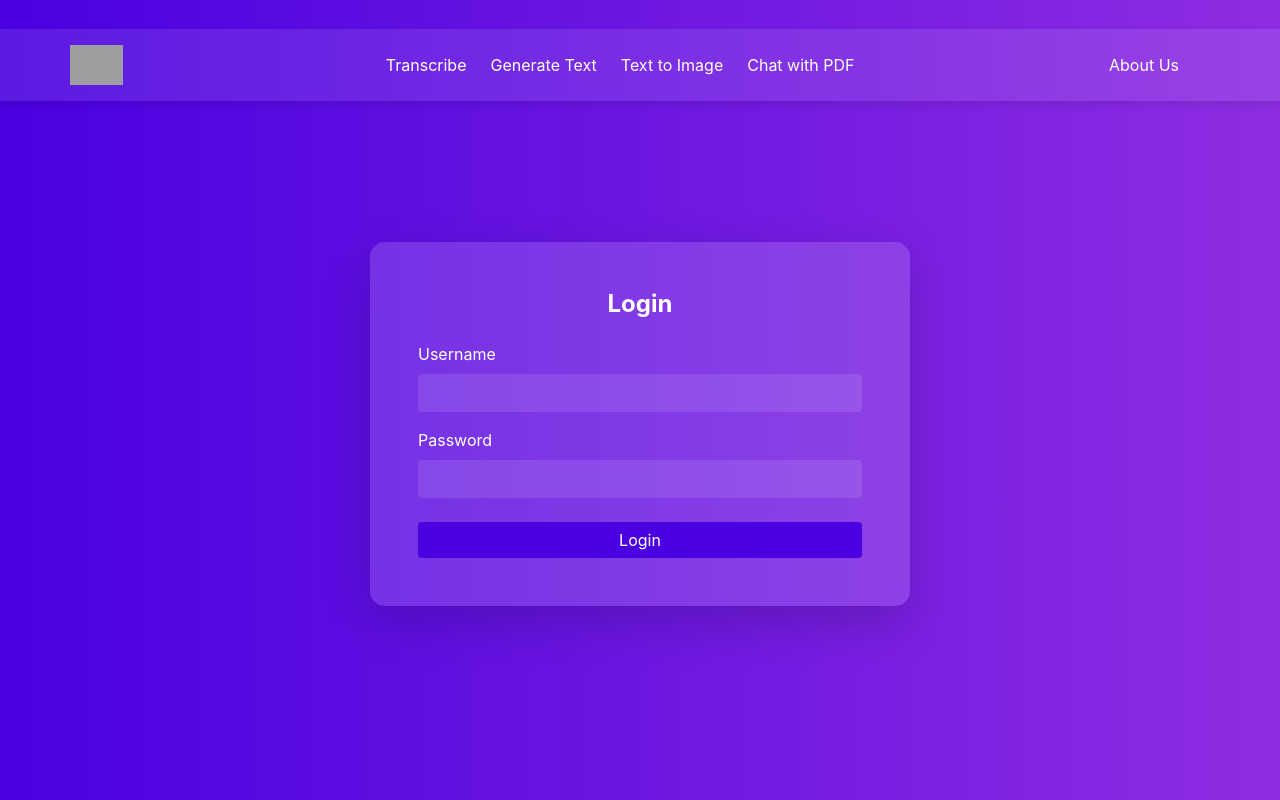
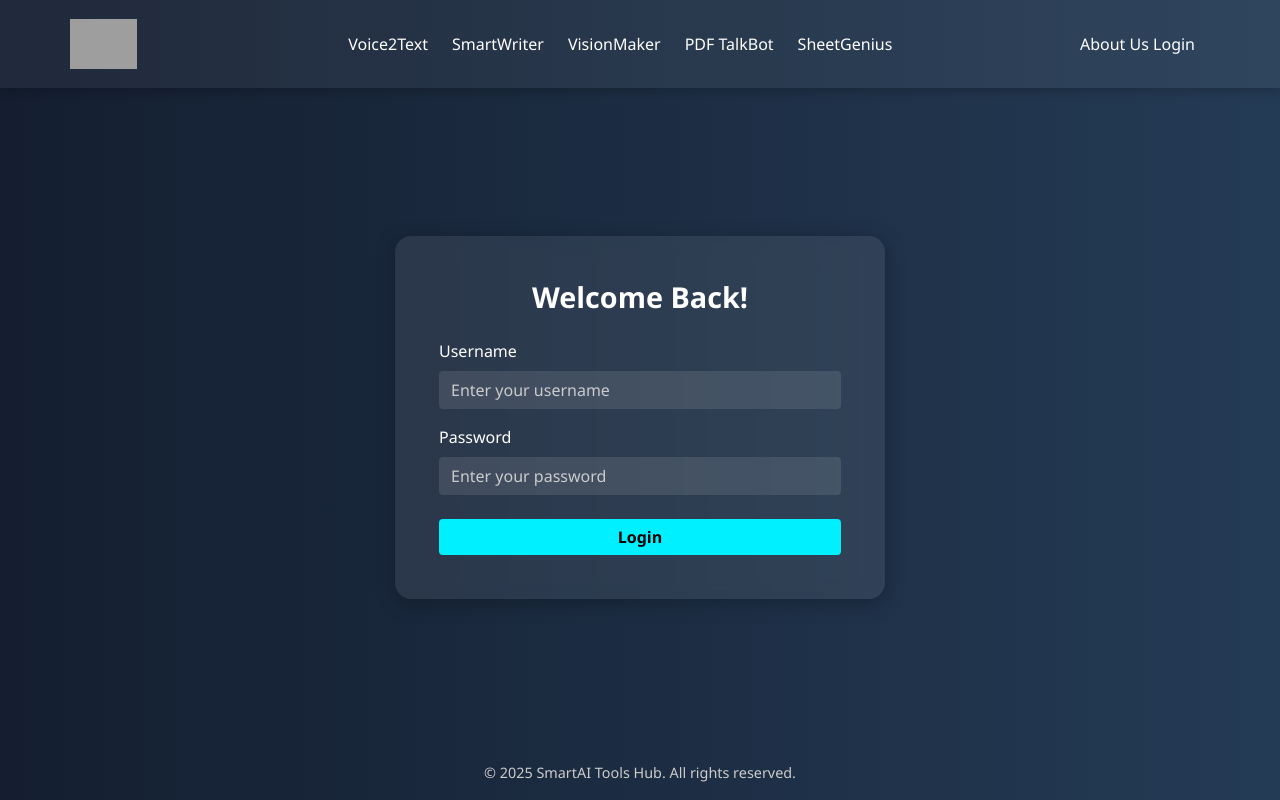
Before and after one commit to devissvtr/bot-multiservices, a Flask app: page /login in a window 1280 px wide. Run offline with Flask 3, Linux system fonts and the light colour scheme; some libraries are stand-ins or nearby versions; grey boxes are pictures that could not be loaded.

Commit message:
Second  commit

```diff
--- a/app.py
+++ b/app.py
@@ -1,34 +1,71 @@
-from flask import Flask, render_template
+from flask import Flask, render_template, request, redirect, url_for, session
 
 app = Flask(__name__)
+app.secret_key = 'supersecretkey'  # penting untuk session agar login bisa tersimpan
 
+
+# LOGIN ROUTE (GET & POST)
+@app.route('/login', methods=['GET', 'POST'])
+def login():
+    if request.method == 'POST':
+        username = request.form['username']
+        password = request.form['password']
+
+        if username == 'admin' and password == '123':
+            session['username'] = username
+            return redirect(url_for('dashboard'))
+        else:
+            return "Login gagal, coba lagi."
+
+    return render_template('login.html')
+
+# LOGOUT
+@app.route('/logout')
+def logout():
+    session.pop('username', None)
+    return redirect(url_for('login'))
+
+
+# ==========================
+# DASHBOARD / HOME
+# ==========================
 @app.route('/')
-def index():
-    return render_template('dashboard.html')
+def dashboard():
+    if 'username' in session:
+        return render_template('dashboard.html', username=session['username'])
+    else:
+        return redirect(url_for('login'))
 
-@app.route('/transcribe')
-def transcribe():
-    return render_template('services/transcribe.html')
 
-@app.route('/chat-with-pdf')
-def chat_with_pdf():
-    return render_template('services/chat-with-pdf.html')
+# OTHER ROUTES
 
-@app.route('/generate-text')
-def generate_text():
-    return render_template('services/generate-text.html')
+@app.route('/voice2text')
+def voice2text():
+    return render_template('services/voice2text.html')
 
-@app.route('/text-to-image')
-def text_to_image():
-    return render_template('services/text-to-image.html')
+@app.route('/smartwriter')
+def smartwriter():
+    return render_template('services/smartwriter.html')
 
-@app.route('/about-us')
+@app.route('/visionmaker')
+def visionmaker():
+    return render_template('services/visionmaker.html')
+
+@app.route('/pdf-talkbot')
+def pdf_talkbot():
+    return render_template('services/pdf-talkbot.html')
+
+@app.route('/sheetgenius')
+def sheetgenius():
+    return render_template('services/sheetgenius.html')
+
+@app.route('/aboutUs')
 def about_us():
-    return render_template('about-us.html')
+    return render_template('aboutUs.html')
 
-@app.route('/login')
-def login():
-    return render_template('login.html')
+
+
+# RUN
 
 if __name__ == '__main__':
     app.run(debug=True)
--- a/templates/login.html
+++ b/templates/login.html
@@ -1,74 +1,24 @@
 <!DOCTYPE html>
 <html lang="en">
 <head>
-    <meta charset="UTF-8">
-    <meta name="viewport" content="width=device-width, initial-scale=1.0">
-    <title>Login</title>
+  <meta charset="UTF-8" />
+  <meta name="viewport" content="width=device-width, initial-scale=1.0"/>
+  <title>SmartAI Login</title>
   <link href="https://stackpath.bootstrapcdn.com/bootstrap/4.5.2/css/bootstrap.min.css" rel="stylesheet">
-    <link rel="stylesheet" href="{{ url_for('static', filename='css/styles.css') }}">
   <style>
     body {
-            background: #8E2DE2;  /* fallback for old browsers */
-            background: -webkit-linear-gradient(to right, #4A00E0, #8E2DE2);  /* Chrome 10-25, Safari 5.1-6 */
-            background: linear-gradient(to right, #4A00E0, #8E2DE2); /* W3C, IE 10+/ Edge, Firefox 16+, Chrome 26+, Opera 12+, Safari 7+ */
-            height: 100vh;
+      background: linear-gradient(to right, #141E30, #243B55);
+      font-family: 'Segoe UI', sans-serif;
+      color: #fff;
+      min-height: 100vh;
       display: flex;
-            justify-content: center;
-            align-items: center;
-            color: #fff;
-        }
-
-        .card {
-            background-color: rgba(255, 255, 255, 0.15);
-            border: none;
-            border-radius: 15px;
-        }
-
-        .card .card-body {
-            padding: 2rem;
-        }
-
-        .card-title {
-            font-size: 1.5rem;
-            font-weight: bold;
-        }
-
-        .form-control {
-            background-color: rgba(255, 255, 255, 0.1);
-            border: none;
-            color: #fff;
-        }
-
-        .form-control:focus {
-            background-color: rgba(255, 255, 255, 0.2);
-            color: #fff;
-        }
-
-        .btn-primary {
-            background-color: #4A00E0;
-            border: none;
-        }
-
-        .btn-primary:hover {
-            background-color: #8E2DE2;
-        }
-
-        a {
-            color: #fff;
-        }
-
-        a:hover {
-            color: #ddd;
+      flex-direction: column;
     }
 
     .header {
-            background-color: rgba(255, 255, 255, 0.1);
-            box-shadow: 0 4px 8px rgba(0, 0, 0, 0.1);
-            position: fixed;
-            width: 100%;
-            padding: 1rem 2rem;
-            z-index: 1000;
-            margin-top: -670px;
+      background-color: rgba(255, 255, 255, 0.05);
+      padding: 1.2rem 2rem;
+      box-shadow: 0 4px 10px rgba(0, 0, 0, 0.2);
     }
 
     .nav {
@@ -78,7 +28,7 @@
     }
 
     .nav__logo img {
-            height: 40px;
+      height: 50px;
     }
 
     .nav__list {
@@ -92,53 +42,108 @@
       margin-left: 1.5rem;
     }
 
-        .nav__link {
+    .nav__link, .nav__login a {
       color: #fff;
       text-decoration: none;
+      font-weight: 500;
     }
 
-        .nav__login a {
-            text-decoration: none;
+    .nav__link:hover, .nav__login a:hover {
+      color: #00f0ff;
+    }
+
+    .container-login {
+      flex-grow: 1;
+      display: flex;
+      justify-content: center;
+      align-items: center;
+      padding: 2rem 1rem;
+    }
+
+    .card {
+      background-color: rgba(255, 255, 255, 0.08);
+      border: none;
+      border-radius: 1rem;
+      box-shadow: 0 4px 20px rgba(0,0,0,0.25);
       color: #fff;
-            font-size: 1rem;
-            margin-left: 1rem;
+      backdrop-filter: blur(8px);
+    }
+
+    .card-title {
+      font-size: 1.8rem;
+      font-weight: bold;
+      text-align: center;
+      margin-bottom: 1.5rem;
+    }
+
+    .form-control {
+      background-color: rgba(255, 255, 255, 0.1);
+      border: none;
+      color: #fff;
+    }
+
+    .form-control::placeholder {
+      color: #ccc;
+    }
+
+    .form-control:focus {
+      background-color: rgba(255, 255, 255, 0.15);
+      color: #fff;
+    }
+
+    .btn-primary {
+      background-color: #00f0ff;
+      color: #000;
+      font-weight: bold;
+      border: none;
+    }
+
+    .btn-primary:hover {
+      background-color: #00c6d7;
+    }
+
+    footer {
+      text-align: center;
+      padding: 1rem;
+      font-size: 0.9rem;
+      color: #ccc;
     }
   </style>
 </head>
+<body>
 
-<body>
-    <header class="header" id="header">
+  <header class="header">
     <nav class="nav container">
       <a href="/" class="nav__logo">
         <img src="https://media.istockphoto.com/id/1182950590/vector/ai-logo-letter-vector-template-design-illustration-ai-logo-letter-vector-concept-design.jpg?s=612x612&w=0&k=20&c=BQDfp9wnDYO_1PSbEUvNswCF2e3Z7TuzsBxyPgK3x1M=" alt="Logo">
       </a>
       <ul class="nav__list">
-                <li class="nav__item"><a href="/transcribe" class="nav__link">Transcribe</a></li>
-                <li class="nav__item"><a href="/generate-text" class="nav__link">Generate Text</a></li>
-                <li class="nav__item"><a href="/text-to-image" class="nav__link">Text to Image</a></li>
-                <li class="nav__item"><a href="/chat-with-pdf" class="nav__link">Chat with PDF</a></li>
+        <li class="nav__item"><a href="/voice2text" class="nav__link">Voice2Text</a></li>
+        <li class="nav__item"><a href="/smartwriter" class="nav__link">SmartWriter</a></li>
+        <li class="nav__item"><a href="/visionmaker" class="nav__link">VisionMaker</a></li>
+        <li class="nav__item"><a href="/pdf-talkbot" class="nav__link">PDF TalkBot</a></li>
+        <li class="nav__item"><a href="/sheetgenius" class="nav__link">SheetGenius</a></li>
       </ul>
       <div class="nav__login">
-                <a href="/about-us">About Us</a>
-                <a href="/login"><i class="ri-user-line"></i></a>
+        <a href="/aboutUs">About Us</a>
+        <a href="/login">Login</a>
       </div>
     </nav>
   </header>
 
-    <div class="container">
-        <div class="row justify-content-center mt-5">
-            <div class="col-md-6">
-                <div class="card shadow-lg">
-                    <div class="card-body p-5">
-                        <h3 class="card-title text-center mb-4">Login</h3>
-                        <form method="POST" action="">
+  <div class="container-login">
+    <div class="col-md-5">
+      <div class="card p-4">
+        <div class="card-body">
+          <h3 class="card-title">Welcome Back!</h3>
+          <form method="POST" action="/login">
             <div class="form-group">
               <label for="username">Username</label>
-                                <input type="text" class="form-control" id="username" name="username" required>
+              <input type="text" class="form-control" id="username" name="username" placeholder="Enter your username" required>
             </div>
-                            <div class="form-group">
+            <div class="form-group mt-3">
               <label for="password">Password</label>
-                                <input type="password" class="form-control" id="password" name="password" required>
+              <input type="password" class="form-control" id="password" name="password" placeholder="Enter your password" required>
             </div>
             <button type="submit" class="btn btn-primary btn-block mt-4">Login</button>
           </form>
@@ -146,10 +151,12 @@
       </div>
     </div>
   </div>
-    </div>
+
+  <footer>
+    &copy; 2025 SmartAI Tools Hub. All rights reserved.
+  </footer>
 
   <script src="https://code.jquery.com/jquery-3.5.1.slim.min.js"></script>
-    <script src="https://cdn.jsdelivr.net/npm/@popperjs/core@2.5.4/dist/umd/popper.min.js"></script>
-    <script src="https://stackpath.bootstrapcdn.com/bootstrap/4.5.2/js/bootstrap.min.js"></script>
+  <script src="https://cdn.jsdelivr.net/npm/bootstrap@4.5.2/dist/js/bootstrap.bundle.min.js"></script>
 </body>
 </html>
```
Also changed, not shown: templates/aboutUs.html (+12 -7 lines), templates/dashboard.html (+92 -50 lines). Lines whose indentation alone changed are shown as unchanged.
